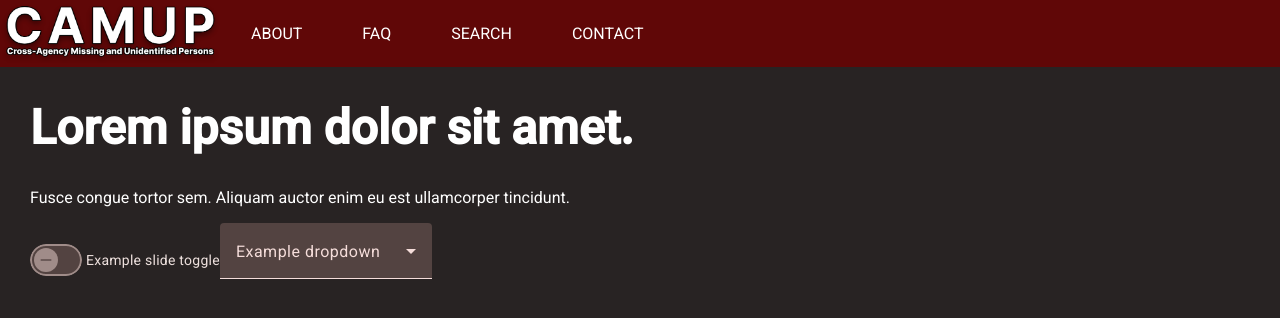
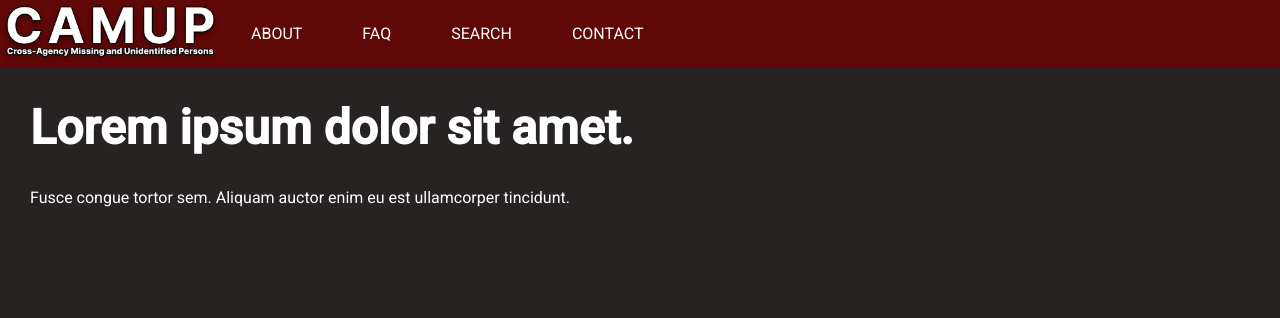
Before and after one commit to AlexanderMoline/Capstone490, an Angular app: page / in a window 1280 px wide. Shown: the top 318 px of the page. Built offline with nearby package versions, Linux system fonts and the light colour scheme.

Commit message:
Removed Angular Material (can add back later if needed)

```diff
--- a/angular.json
+++ b/angular.json
@@ -27,7 +27,7 @@
               }
             ],
             "styles": [
-              "src/styles.scss"
+              "src/styles.css"
             ],
             "scripts": []
           },
@@ -85,7 +85,7 @@
               }
             ],
             "styles": [
-              "src/styles.scss"
+              "src/styles.css"
             ],
             "scripts": []
           }
--- a/src/app/home/home.component.html
+++ b/src/app/home/home.component.html
@@ -1,11 +1,2 @@
 <h1>Lorem ipsum dolor sit amet.</h1>
 <p>Fusce congue tortor sem. Aliquam auctor enim eu est ullamcorper tincidunt.</p>
-<mat-slide-toggle>Example slide toggle</mat-slide-toggle>
-<mat-form-field>
-    <mat-label>Example dropdown</mat-label>
-    <mat-select>
-        <mat-option>Choice 1</mat-option>
-        <mat-option>Choice 2</mat-option>
-        <mat-option>Choice 3</mat-option>
-    </mat-select>
-</mat-form-field>
--- a/src/app/home/home.component.ts
+++ b/src/app/home/home.component.ts
@@ -1,10 +1,7 @@
 import { Component } from '@angular/core';
-import { MatSlideToggleModule } from '@angular/material/slide-toggle'
-import { MatSelectModule } from '@angular/material/select';
 
 @Component({
   selector: 'app-home',
-  imports: [MatSlideToggleModule, MatSelectModule],
   templateUrl: './home.component.html',
   styleUrl: './home.component.css'
 })
--- /dev/null
+++ b/src/styles.css
@@ -0,0 +1,15 @@
+html, body {
+    height: 100%;
+    margin: 0;
+}
+body {
+    font-family: Roboto, "Helvetica Neue", sans-serif;
+    background: #282323;
+    color: white;
+}
+h1 {
+    font-size: 48px;
+}
+.content {
+    margin: 30px;
+}
--- a/src/styles.scss
+++ /dev/null
@@ -1,27 +0,0 @@
-@use '@angular/material' as mat;
-
-html {
-    color-scheme: dark;
-    @include mat.theme((
-        color: mat.$red-palette,
-        typography: Roboto,
-        density: 0,
-    ), $overrides: (
-        primary-container: #600707,
-    ));
-}
-html, body {
-    height: 100%;
-    margin: 0;
-}
-body {
-    font-family: Roboto, "Helvetica Neue", sans-serif;
-    background: #282323;
-    color: white;
-}
-h1 {
-    font-size: 48px;
-}
-.content {
-    margin: 30px;
-}
```
